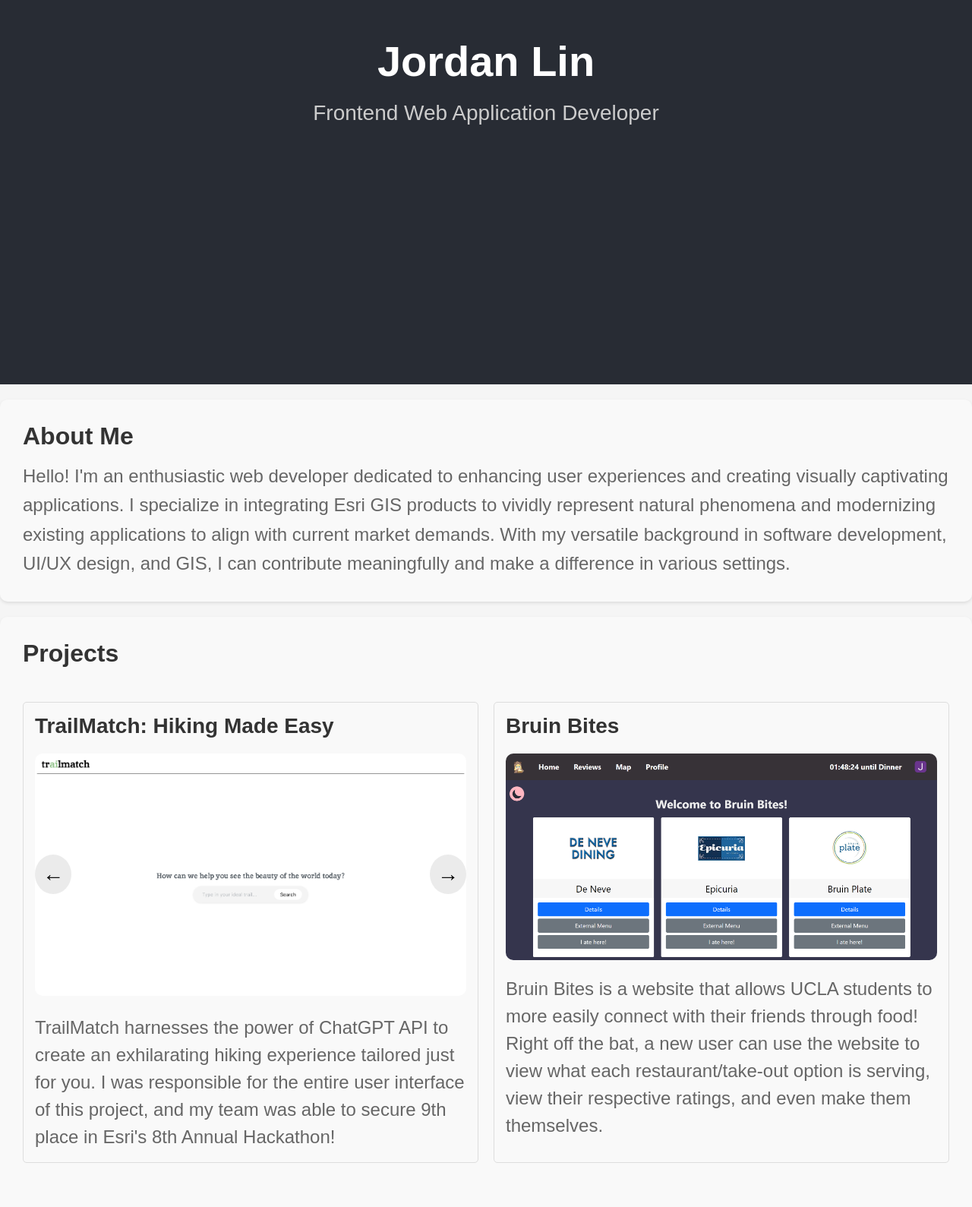
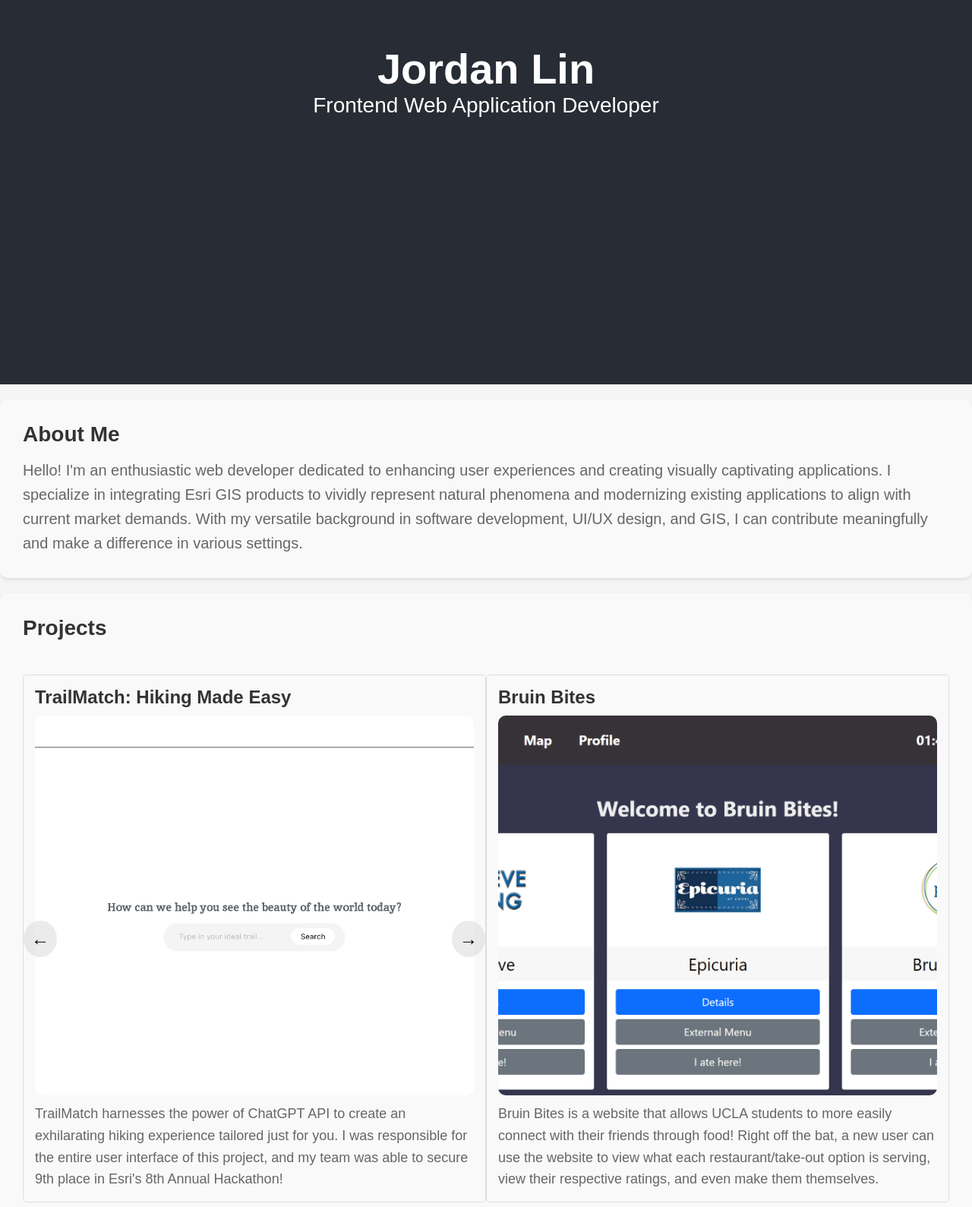
Before and after one commit to jardondaful/portfolio, a React (Create React App) app: page / in a window 1280 px wide. Shown: the part 294-1883 px from the top of the page at 76% size. Built offline with nearby package versions, Linux system fonts and the light colour scheme.

Commit message:
everything is falling into place

```diff
--- a/src/App.css
+++ b/src/App.css
@@ -19,17 +19,11 @@ body {
   flex-direction: column;
   align-items: center;
   justify-content: center;
-  font-size: calc(12px + 2vmin);
+  font-size: calc(12px + 2vmin); /* Adjust font size */
   color: white;
 }
 
-.App-header p {
-  font-size: calc(12px + 2vmin);
-  color: #ccc;
-  margin-top: 20px;
-}
-
-/* Corresponding About section styles */
+/* About section styles */
 .about-section {
   background-color: #f9f9f9;
   padding: 30px;
@@ -40,18 +34,18 @@ body {
 }
 
 .about-section h2 {
-  font-size: 32px;
+  font-size: 28px;
   margin-bottom: 15px;
   color: #333;
 }
 
 .about-section p {
-  font-size: 24px;
+  font-size: 20px;
   line-height: 1.6;
   color: #666;
 }
 
-/* Corresponding Projects section styles */
+/* Projects section styles */
 .projects-section {
   background-color: #f9f9f9;
   padding: 30px;
@@ -62,13 +56,13 @@ body {
 }
 
 .projects-section h2 {
-  font-size: 32px;
+  font-size: 28px;
   margin-bottom: 15px;
   color: #333;
 }
 
 .projects-section h4 {
-  font-size: 28px;
+  font-size: 24px;
   margin-bottom: 15px;
   color: #333;
 }
@@ -76,41 +70,43 @@ body {
 .project-group {
   display: flex;
   justify-content: space-between;
-  gap: 20px; /* Gap between projects of the same row */
   margin-top: 30px;
+  overflow-x: auto;
 }
 
 .project {
+  position: relative; /* Add relative positioning */
   width: calc(50% - 10px);
   border: 1px solid #ddd;
   padding: 15px;
   margin: 15px 0;
   border-radius: 5px;
+  display: flex;
+  flex-direction: column;
 }
 
 .project h3 {
-  font-size: 28px;
-  margin-bottom: 20px;
+  font-size: 24px;
+  margin-bottom: 10px;
+}
+
+.project img {
+  max-width: 100%;
+  height: 500px;
+  object-fit: cover;
+  max-height: 500px; /* Adjust max height for scrollable images */
+  overflow-y: auto;
+  border-radius: 10px; /* Rounded corners */
 }
 
 .project p {
-  font-size: 24px;
-  line-height: 1.5;
+  font-size: 18px;
+  line-height: 1.6;
   color: #666;
-  margin-top: 20px;
+  margin-top: 10px;
 }
 
-/* Set a specific height for the images */
-.project img {
-  width: 100%;
-  height: auto; /* Reverted to original dimensions */
-  display: block;
-  margin: 0 auto;
-  border-radius: 10px;
-  object-fit: cover;
-}
-
-/* Corresponding Contact section styles */
+/* Contact section styles */
 .contact-section {
   background-color: #f9f9f9;
   padding: 30px;
@@ -121,20 +117,20 @@ body {
 }
 
 .contact-section h2 {
-  font-size: 28px;
+  font-size: 24px;
   margin-bottom: 15px;
   color: #333;
 }
 
 .contact-section p {
-  font-size: 24px;
+  font-size: 18px;
   line-height: 1.6;
   color: #666;
 }
 
 .contact-section a {
   display: block;
-  margin-top: 15px;
+  margin-top: 10px;
   color: #007bff;
   text-decoration: none;
 }
@@ -146,22 +142,11 @@ body {
   animation: fadeInUp 0.5s ease-in-out forwards;
 }
 
-@keyframes fadeInUp {
-  to {
-    opacity: 1;
-    transform: translateY(0);
-  }
-}
-
-/* Slideshow container styles */
-.slideshow-container {
-  position: relative;
-}
-
+/* Slideshow arrow button styles */
 .arrow-button {
   background: rgba(216, 216, 216, 0.5);
   border: none;
-  font-size: 28px;
+  font-size: 24px;
   color: black;
   padding: 10px;
   border-radius: 50%;
@@ -181,7 +166,9 @@ body {
   transform: translateY(-50%);
 }
 
-.slideshow-container {
-  position: relative;
-  display: inline-block;
+@keyframes fadeInUp {
+  to {
+    opacity: 1;
+    transform: translateY(0);
+  }
 }
```
